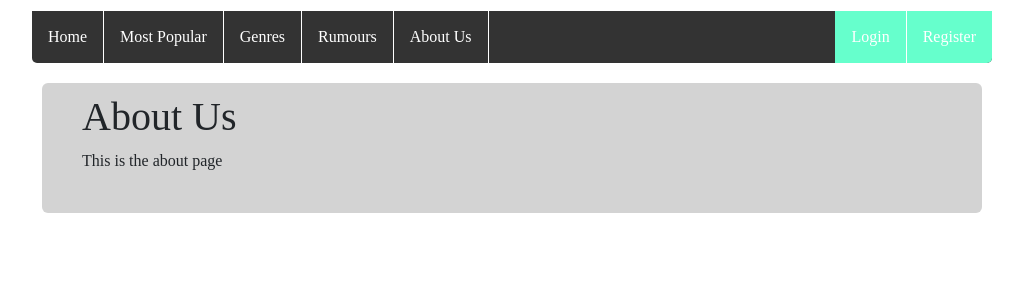
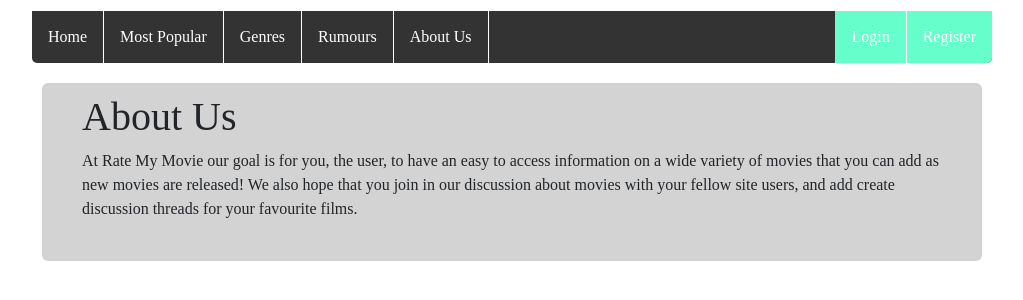
Before and after one commit to 2405040r/rate-my-movie, a Django app: page /rate_my_movie_app/aboutus/ in a window 1280 px wide. Shown: the part 219-519 px from the top of the page, without its empty margins (128-1151 px from the left). Run offline with Django 3.2, Linux system fonts and the light colour scheme; some libraries are stand-ins or nearby versions; some web fonts are replaced.

Commit message:
Added text to about page

```diff
--- a/templates/rate_my_movie_app/aboutus.html
+++ b/templates/rate_my_movie_app/aboutus.html
@@ -9,7 +9,8 @@
 	<div class="content-slice">
 		<h1>About Us</h1>
 			<div>
-				This is the about page <br />
+				At Rate My Movie our goal is for you, the user, to have an easy to access information on a wide variety of movies that you can add as new movies are released!
+				We also hope that you join in our discussion about movies with your fellow site users, and add create discussion threads for your favourite films.<br />
 			</div>
 	</div>
 {% endblock %}
```
